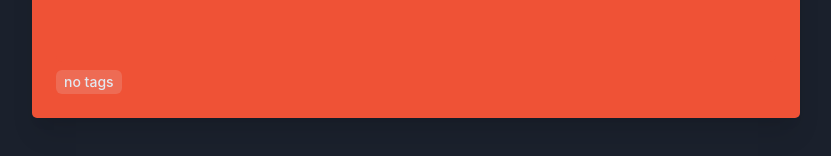
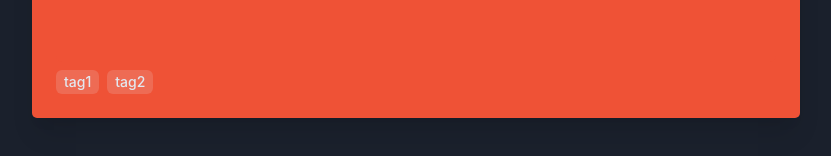
Before and after one commit to Dmitriy24S/notes-app, a React (Vite) app: page /note/note-1 in a window 1280 px wide. Shown: the part 542-698 px from the top of the page, without its empty margins (224-1055 px from the left). Built offline with nearby package versions, Linux system fonts and the light colour scheme.

Commit message:
feat: click note Tag to filter notes + refactor

```diff
--- a/src/components/FilterNotes/FilterInput.tsx
+++ b/src/components/FilterNotes/FilterInput.tsx
@@ -2,7 +2,7 @@ import { Box } from '@chakra-ui/react'
 import { useEffect, useState } from 'react'
 import { shallowEqual, useDispatch, useSelector } from 'react-redux'
 import Select from 'react-select'
-import { filterNotesByTag, selectTag } from '../../store/notesSlice/notesSlice'
+import { TagType, filterNotesByTag, selectTag } from '../../store/notesSlice/notesSlice'
 import { RootState } from '../../store/store'
 
 const FilterInput = () => {
@@ -12,12 +12,7 @@ const FilterInput = () => {
     (state: RootState) => state.notes.selectedTags,
     shallowEqual
   )
-  const [allTags, setAllTags] = useState<
-    {
-      value: string
-      label: string
-    }[]
-  >([])
+  const [allTags, setAllTags] = useState<TagType[]>([])
   const isFilterOpen = useSelector((state: RootState) => state.notes.isFilterOpen)
   const dispatch = useDispatch()
 
@@ -29,9 +24,9 @@ const FilterInput = () => {
       notes.forEach((note) => {
         if (note.tags && note.tags.length > 0) {
           note.tags.map((tag) => {
-            if (!uniqueTags.includes(tag)) {
-              uniqueTags.push(tag)
-              updatedAllTags.push({ value: tag, label: tag })
+            if (!uniqueTags.includes(tag.label)) {
+              uniqueTags.push(tag.label)
+              updatedAllTags.push(tag)
             }
           })
         }
@@ -40,7 +35,6 @@ const FilterInput = () => {
     }
 
     getTags()
-    console.log('allTags', allTags)
   }, [dispatch, notes])
 
   // Update Filtered Notes in accordance with currently selected tags state when original notes state changes (i.e. Home Page notes not updated with new added note)
@@ -55,14 +49,15 @@ const FilterInput = () => {
   return (
     <Box mb={'1.4rem'} color={'black'} outline={'none'}>
       <Select
-        onChange={(e) => {
-          // console.log('Select change event', e)
+        value={selectedTags}
+        onChange={(event) => {
+          console.log('Select change event', event)
           // [{…}]
           // 0:
           // label: "Note 1"
           // value: "Note 1"
-          const values = e.map((item) => item.label.toLowerCase())
-          dispatch(selectTag(values))
+          // const values = e.map((item) => item.label.toLowerCase())
+          dispatch(selectTag(event as TagType[]))
         }}
         isMulti
         name='colors'
--- a/src/components/FilterNotes/FilterToggleButton.tsx
+++ b/src/components/FilterNotes/FilterToggleButton.tsx
@@ -1,4 +1,5 @@
 import { IconButton, Tooltip } from '@chakra-ui/react'
+import { useEffect } from 'react'
 import { AiOutlineTag } from 'react-icons/ai'
 import { shallowEqual, useDispatch, useSelector } from 'react-redux'
 import { toggleFilter } from '../../store/notesSlice/notesSlice'
@@ -10,6 +11,13 @@ const FilterTogglebutton = () => {
     (state: RootState) => state.notes.selectedTags,
     shallowEqual
   )
+  const isFilterOpen = useSelector((state: RootState) => state.notes.isFilterOpen)
+
+  useEffect(() => {
+    if (!isFilterOpen && selectedTags.length > 0) {
+      dispatch(toggleFilter())
+    }
+  }, [dispatch, selectedTags, isFilterOpen])
 
   return (
     <Tooltip label='Filter by tags' fontSize='sm'>
--- a/src/components/Note/NoteFooter/NoteFooter.tsx
+++ b/src/components/Note/NoteFooter/NoteFooter.tsx
@@ -1,19 +1,42 @@
 import { Box } from '@chakra-ui/react'
+import { useEffect, useState } from 'react'
+import { useDispatch } from 'react-redux'
+import { TagType, selectTag } from '../../../store/notesSlice/notesSlice'
 import Tag from '../Tag/Tag'
 
 interface Props {
-  // id: string
-  tags: string[]
+  tags: TagType[]
 }
 
 const NoteFooter = ({ tags }: Props) => {
+  const dispatch = useDispatch()
+  const [uniqueTags, setUniqueTags] = useState<string[]>([])
+  const [allTags, setAllTags] = useState<TagType[]>([])
+
+  const handleClick = (clickedTag: TagType) => {
+    if (!uniqueTags.includes(clickedTag.label)) {
+      setUniqueTags((prev) => [...prev, clickedTag.label])
+      setAllTags((prev) => [...prev, clickedTag])
+    } else {
+      setAllTags((prev) => prev.filter((tag) => tag.label !== clickedTag.label))
+      setUniqueTags((prev) => prev.filter((tag) => tag !== clickedTag.label))
+    }
+  }
+
+  useEffect(() => {
+    dispatch(selectTag(allTags))
+  }, [dispatch, allTags])
+
   return (
     <Box display={'flex'} gap={2} mt={2} flexWrap={'wrap'}>
-      {tags.length > 0 ? (
-        tags.map((tag) => <Tag tagText={tag} key={tag} />)
-      ) : (
-        <Tag tagText={'no tags'} />
-      )}
+      {tags.map((tag) => (
+        <Tag
+          tagText={tag.label}
+          key={tag.label}
+          handleClick={handleClick}
+          uniqueTags={uniqueTags}
+        />
+      ))}
     </Box>
   )
 }
--- a/src/components/Note/NoteHeader/NoteHeader.tsx
+++ b/src/components/Note/NoteHeader/NoteHeader.tsx
@@ -12,13 +12,7 @@ interface Props {
 
 const NoteHeader = ({ title, id, isEditMode, toggleEditMode, fullNotePage }: Props) => {
   return (
-    <Box
-      display={'flex'}
-      justifyContent={'space-between'}
-      alignItems={'center'}
-      mb={6}
-      gap={4}
-    >
+    <Box display={'flex'} justifyContent={'space-between'} mb={6} gap={4}>
       <Heading
         id={id}
         title={title}
--- a/src/components/Note/Tag/Tag.tsx
+++ b/src/components/Note/Tag/Tag.tsx
@@ -1,16 +1,53 @@
 import { Tag as TagChakra } from '@chakra-ui/react'
+import { useEffect } from 'react'
+import { shallowEqual, useDispatch, useSelector } from 'react-redux'
+import { TagType, filterNotesByTag } from '../../../store/notesSlice/notesSlice'
+import { RootState } from '../../../store/store'
 
 interface Props {
   tagText: string
+  handleClick: (tag: TagType) => void
+  uniqueTags: string[]
 }
 
-const Tag = ({ tagText }: Props) => {
+const Tag = ({ tagText, handleClick, uniqueTags }: Props) => {
+  const dispatch = useDispatch()
+  const notes = useSelector((state: RootState) => state.notes.notes, shallowEqual)
+  const selectedTags = useSelector(
+    (state: RootState) => state.notes.selectedTags,
+    shallowEqual
+  )
+
+  useEffect(() => {
+    dispatch(filterNotesByTag(selectedTags))
+  }, [dispatch, selectedTags, notes])
+
   return (
     <TagChakra
       transition={'all 0.3s ease'}
       _light={{
         backgroundColor: 'rgba(226, 232, 240, 0.16)',
         color: 'gray.200',
+      }}
+      backgroundColor={
+        uniqueTags.includes(tagText)
+          ? 'rgba(226, 232, 240, 0.3)'
+          : 'rgba(226, 232, 240, 0.16)'
+      }
+      outline={
+        uniqueTags.includes(tagText)
+          ? '2px solid rgba(226, 232, 240, 0.3)'
+          : '2px solid transparent'
+      }
+      outlineOffset={2}
+      _hover={{
+        cursor: 'pointer',
+        backgroundColor: 'rgba(226, 232, 240, 0.35)',
+      }}
+      onClick={() => {
+        const clickedTag = { value: tagText, label: tagText }
+        // const values = [...selectedTags, { value: tagText, label: tagText }]
+        handleClick(clickedTag)
       }}
     >
       {tagText}
--- a/src/pages/HomePage/HomePage.tsx
+++ b/src/pages/HomePage/HomePage.tsx
@@ -13,8 +13,6 @@ const HomePage = () => {
     (state: RootState) => state.notes.filteredNotes,
     shallowEqual
   )
-
-  console.log('homePage filteredNotes', filteredNotes)
 
   return (
     <>
--- a/src/pages/NotePage/NotePage.tsx
+++ b/src/pages/NotePage/NotePage.tsx
@@ -33,7 +33,13 @@ const NotePage = () => {
       </Helmet>
       <Box p={4}>
         <Header id={note.id} />
-        <Note id={note.id} title={note.title} content={note.content} fullNotePage />
+        <Note
+          id={note.id}
+          title={note.title}
+          content={note.content}
+          tags={note.tags}
+          fullNotePage
+        />
       </Box>
     </>
   )
--- a/src/store/notesSlice/notesSlice.tsx
+++ b/src/store/notesSlice/notesSlice.tsx
@@ -1,28 +1,45 @@
 import type { PayloadAction } from '@reduxjs/toolkit'
 import { createSlice } from '@reduxjs/toolkit'
 
-export type Note = { id: string; title: string; content: string; tags: string[] }
+export type NoteType = { id: string; title: string; content: string; tags: TagType[] }
 
-export type Tag = {
+export type TagType = {
   value: string
   label: string
 }
 
 export interface NotesState {
-  notes: Note[]
-  filteredNotes: Note[]
+  notes: NoteType[]
+  filteredNotes: NoteType[]
   isCreateNoteFormOpen: boolean
-  selectedNote: Note | null
+  selectedNote: NoteType | null
   isFilterOpen: boolean
-  selectedTags: string[]
+  // selectedTags: string[]
+  selectedTags: TagType[]
 }
 
 const initialState: NotesState = {
   notes: [
-    { id: 'note-1', title: 'Note 1', content: 'Content 1', tags: ['tag1', 'tag2'] },
+    {
+      id: 'note-1',
+      title: 'Note 1',
+      content: 'Content 1',
+      tags: [
+        { label: 'tag1', value: 'tag1' },
+        { label: 'tag2', value: 'tag2' },
+      ],
+    },
   ],
   filteredNotes: [
-    { id: 'note-1', title: 'Note 1', content: 'Content 1', tags: ['tag1', 'tag2'] },
+    {
+      id: 'note-1',
+      title: 'Note 1',
+      content: 'Content 1',
+      tags: [
+        { label: 'tag1', value: 'tag1' },
+        { label: 'tag2', value: 'tag2' },
+      ],
+    },
   ],
   isCreateNoteFormOpen: false,
   selectedNote: null,
@@ -36,7 +53,7 @@ export const notesSlice = createSlice({
   reducers: {
     addNote: (
       state,
-      action: PayloadAction<Omit<Note, 'id'>>
+      action: PayloadAction<Omit<NoteType, 'id'>>
       // action: PayloadAction<Partial<Note>>
     ) => {
       // console.log('action', action, 'action.payload', action.payload)
@@ -50,7 +67,10 @@ export const notesSlice = createSlice({
         id: crypto.randomUUID(),
         title: action.payload.title || 'No Title',
         content: action.payload.content || 'No Description',
-        tags: action.payload.tags.length > 0 ? action.payload.tags : ['no tags'],
+        tags:
+          action.payload.tags.length > 0
+            ? action.payload.tags
+            : [{ label: 'no tags', value: 'no tags' }],
         // tags: action.payload.tags[0].length > 0 ? action.payload.tags : ['no tags'],
         // tags: action.payload.tags || [],
       }
@@ -60,7 +80,7 @@ export const notesSlice = createSlice({
       state.notes = state.notes.filter((note) => note.id !== action.payload)
       state.selectedNote = null // without this: after remove note -> open another one -> show deleted note info?
     },
-    updateNote: (state, action: PayloadAction<Partial<Note>>) => {
+    updateNote: (state, action: PayloadAction<Partial<NoteType>>) => {
       const noteIndex = state.notes.findIndex((note) => note.id === action.payload.id)
 
       if (noteIndex !== -1) {
@@ -88,7 +108,7 @@ export const notesSlice = createSlice({
     toggleFilter: (state) => {
       state.isFilterOpen = !state.isFilterOpen
     },
-    selectTag: (state, action: PayloadAction<string[]>) => {
+    selectTag: (state, action: PayloadAction<TagType[]>) => {
       // const selectedTag = action.payload.toLowerCase()
       // if (!state.selectedTags.includes(selectedTag)) {
       //   state.selectedTags.push(selectedTag)
@@ -97,8 +117,8 @@ export const notesSlice = createSlice({
       // }
       state.selectedTags = action.payload
     },
-    filterNotesByTag: (state, action: PayloadAction<string[]>) => {
-      const selectedTags = action.payload.map((tag) => tag.toLowerCase())
+    filterNotesByTag: (state, action: PayloadAction<TagType[]>) => {
+      const selectedTags = action.payload.map((tag) => tag.label.toLowerCase())
 
       if (selectedTags.length === 0) {
         state.filteredNotes = state.notes
@@ -106,7 +126,7 @@ export const notesSlice = createSlice({
       }
 
       state.filteredNotes = state.notes.filter((note) => {
-        const noteTags = note.tags.map((tag) => tag.toLowerCase())
+        const noteTags = note.tags.map((tag) => tag.label.toLowerCase())
         return noteTags.some((noteTag) => selectedTags.includes(noteTag))
       })
     },
```
Also changed, not shown: src/components/NewNoteModal/NewNoteModal.tsx (+7 -10 lines), src/components/Note/Note.tsx (+2 -6 lines).
